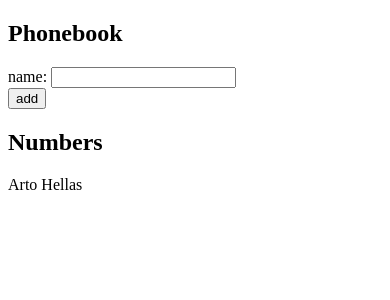
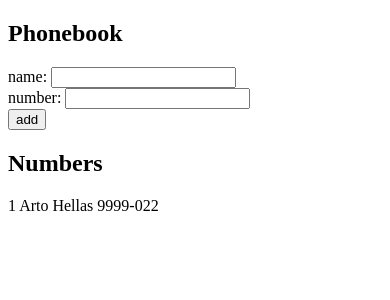
Before and after one commit to deehood/helsinki-fullstack, a React (Create React App) app in the folder part2/phonebook/: page / in a window 390 px wide. Shown: the top 300 px of the page. Built offline with nearby package versions, Linux system fonts and the light colour scheme.

Commit message:
2.8: The Phonebook Step3

```diff
--- a/part2/phonebook/src/App.js
+++ b/part2/phonebook/src/App.js
@@ -1,21 +1,35 @@
 import { useState } from "react";
 
 const App = () => {
-  const [persons, setPersons] = useState([{ name: "Arto Hellas" }]);
+  const [persons, setPersons] = useState([
+    { name: "Arto Hellas", number: "9999-022", id: 1 },
+  ]);
   const [newName, setNewName] = useState("");
+  const [newNumber, setNewNumber] = useState("");
 
-  const handleChange = (event) => {
+  const handleChangeName = (event) => {
     setNewName(event.target.value);
   };
 
-  const handleSubmit = (event) => {
+  const handleChangeNumber = (event) => {
+    setNewNumber(event.target.value);
+  };
+
+  const handleSubmitName = (event) => {
     event.preventDefault();
-    const personObj = { name: newName };
-
+    console.log(persons.length);
+    const personObj = {
+      name: newName,
+      number: newNumber,
+      id: persons.length + 1,
+    };
+    console.log(personObj);
     persons.some((x) => x.name === personObj.name)
       ? alert(`${personObj.name} is already added to the phonebook`)
       : setPersons(persons.concat(personObj));
+
     setNewName("");
+    setNewNumber("");
   };
 
   return (
@@ -23,17 +37,22 @@ const App = () => {
       <h2>Phonebook</h2>
       <form>
         <div>
-          name: <input onChange={handleChange} value={newName} />
+          name: <input onChange={handleChangeName} value={newName} />
         </div>
         <div>
-          <button type="submit" onClick={handleSubmit}>
+          number: <input onChange={handleChangeNumber} value={newNumber} />
+        </div>
+        <div>
+          <button type="submit" onClick={handleSubmitName}>
             add
           </button>
         </div>
       </form>
       <h2>Numbers</h2>
       {persons.map((person) => (
-        <p key={person.name}>{person.name}</p>
+        <p key={person.id}>
+          {person.id} {person.name} {person.number}
+        </p>
       ))}
     </div>
   );
```
